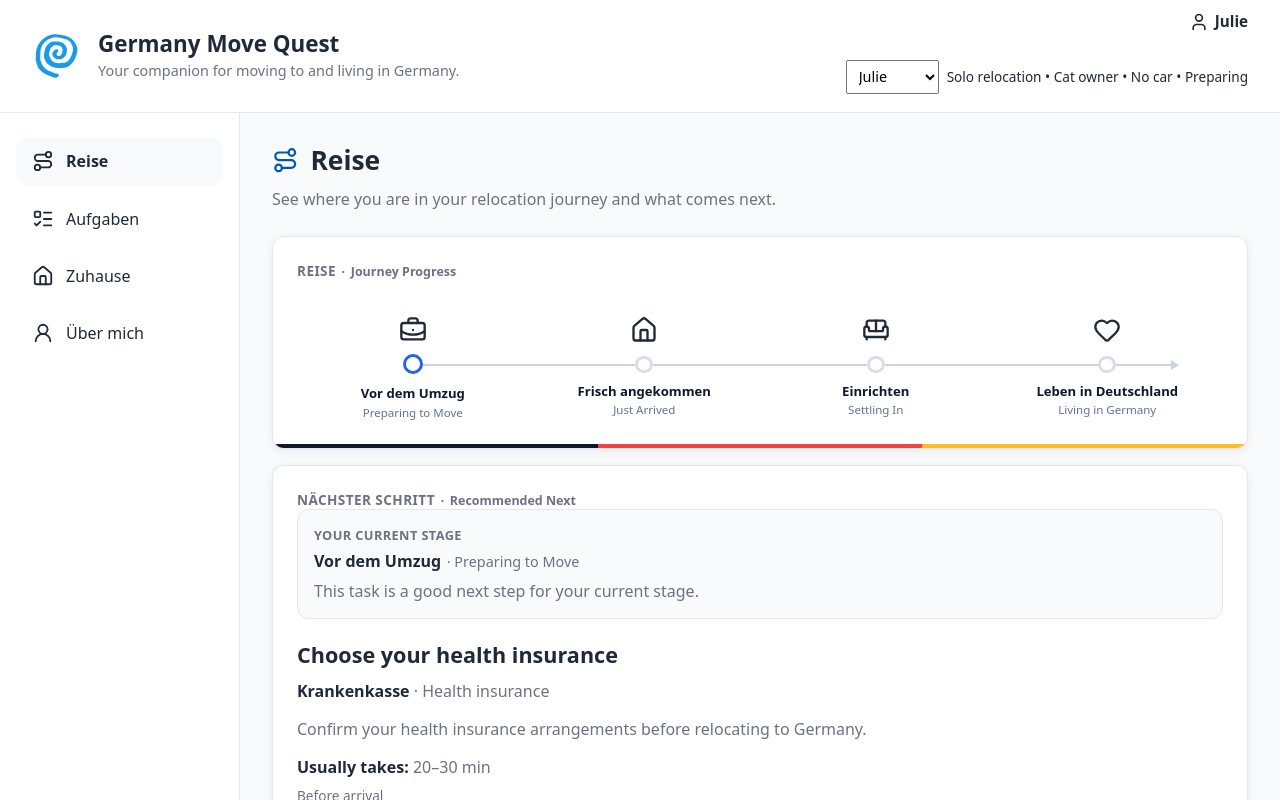
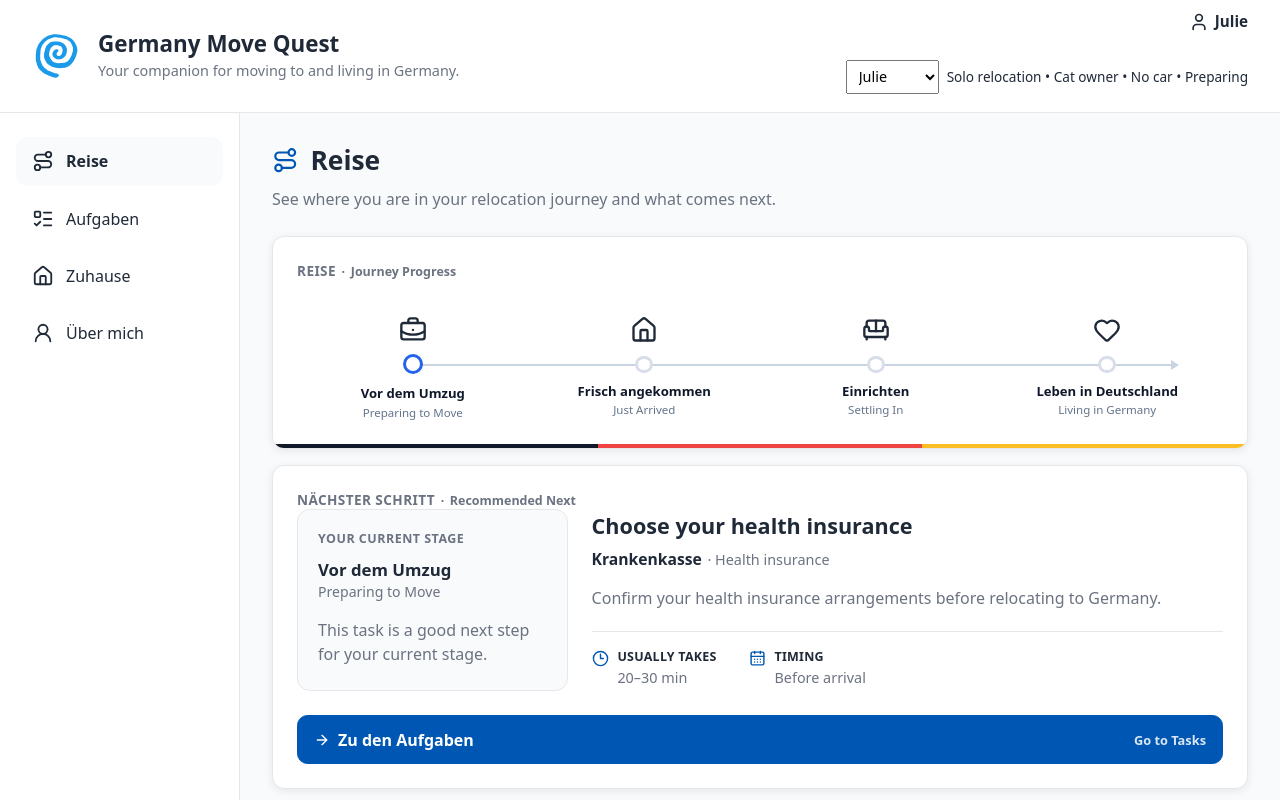
Before and after one commit to JHCairn/germany-move-quest, a React (Vite) app: page / in a window 1280 px wide. Both pictures are taken after a click on the button "Begin Your Journey". Shown: the top 800 px of the page. Built offline with nearby package versions, Linux system fonts and the light colour scheme.

Commit message:
dashboard redesign

```diff
--- a/src/components/dashboard/RecommendationCard.css
+++ b/src/components/dashboard/RecommendationCard.css
@@ -1,66 +1,124 @@
-.recommendation-stage {
-  margin-bottom: 1.5rem;
-  padding: 1rem;
+.recommendation-card {
+  overflow: hidden;
+}
+
+.recommendation-layout {
+  display: grid;
+  grid-template-columns: minmax(0, 3fr) minmax(0, 7fr);
+  gap: 1.5rem;
+}
+
+.recommendation-context {
+  align-self: stretch;
+  padding: 1.25rem;
 
   border: 1px solid var(--border);
-  border-radius: 0.75rem;
+  border-radius: 0.8rem;
 
   background: var(--background);
 }
 
-.recommendation-stage-label {
+.recommendation-panel-label {
   color: var(--text-light);
-  font-size: 0.8rem;
+  font-size: 0.78rem;
   font-weight: 700;
-  letter-spacing: 0.03em;
+  letter-spacing: 0.04em;
   text-transform: uppercase;
 }
 
 .recommendation-stage-name {
   display: flex;
+  flex-direction: column;
+  gap: 0.2rem;
+
+  margin-top: 0.75rem !important;
+}
+
+.recommendation-stage-name strong {
+  color: var(--text);
+  font-size: 1.05rem;
+  line-height: 1.25;
+}
+
+.recommendation-stage-name span {
+  color: var(--text-light);
+  font-size: 0.88rem;
+  line-height: 1.3;
+}
+
+.recommendation-context-copy {
+  margin-top: 1rem !important;
+  line-height: 1.55;
+}
+
+.recommendation-content {
+  min-width: 0;
+  padding: 0.25rem 0;
+}
+
+.recommendation-quest-name {
+  display: flex;
   align-items: baseline;
   flex-wrap: wrap;
   gap: 0.35rem;
 
-  margin-top: 0.35rem !important;
+  margin-top: 0.55rem !important;
 }
 
-.recommendation-stage-name strong {
+.recommendation-quest-name strong {
   color: var(--text);
-  font-size: 1rem;
+  font-size: 0.98rem;
 }
 
-.recommendation-stage-name span {
+.recommendation-quest-name span {
   color: var(--text-light);
   font-size: 0.9rem;
 }
 
-.recommendation-stage-context {
-  margin-top: 0.5rem !important;
+.recommendation-description {
+  max-width: 68ch;
+  margin-top: 1rem !important;
+  line-height: 1.6;
 }
 
-.recommendation-quest-summary strong {
-  color: var(--text);
+.recommendation-meta {
+  display: flex;
+  align-items: flex-start;
+  flex-wrap: wrap;
+  gap: 1rem 2rem;
+
+  margin-top: 1.25rem;
+  padding-top: 1rem;
+
+  border-top: 1px solid var(--border);
 }
 
-.recommendation-description {
-  margin-top: 1rem !important;
+.recommendation-meta-item {
+  display: flex;
+  align-items: flex-start;
+  gap: 0.55rem;
+
+  color: var(--text-light);
+  font-size: 0.9rem;
 }
 
-.recommendation-estimate {
-  margin-top: 1rem !important;
+.recommendation-meta-item svg {
+  flex: 0 0 auto;
+  margin-top: 0.1rem;
+  color: var(--primary);
 }
 
-.recommendation-estimate strong {
-  color: var(--text);
+.recommendation-meta-item span {
+  display: flex;
+  flex-direction: column;
+  gap: 0.15rem;
 }
 
-.recommendation-due-label {
-  display: block;
-  margin-top: 0.5rem;
-
-  color: var(--text-light);
-  font-size: 0.85rem;
+.recommendation-meta-item strong {
+  color: var(--text);
+  font-size: 0.78rem;
+  letter-spacing: 0.02em;
+  text-transform: uppercase;
 }
 
 .recommendation-button {
@@ -71,7 +129,7 @@
 
   width: 100%;
   margin-top: 1.5rem;
-  padding: 0.75rem 1rem;
+  padding: 0.8rem 1rem;
 
   border: 1px solid var(--primary);
   border-radius: 0.65rem;
@@ -111,7 +169,37 @@
   outline-offset: 2px;
 }
 
+.recommendation-empty {
+  display: grid;
+  gap: 0.6rem;
+  max-width: 68ch;
+}
+
+.recommendation-empty p {
+  line-height: 1.6;
+}
+
+@media (max-width: 760px) {
+  .recommendation-layout {
+    grid-template-columns: 1fr;
+    gap: 1rem;
+  }
+
+  .recommendation-content {
+    padding: 0;
+  }
+}
+
 @media (max-width: 480px) {
+  .recommendation-context {
+    padding: 1rem;
+  }
+
+  .recommendation-meta {
+    flex-direction: column;
+    gap: 0.85rem;
+  }
+
   .recommendation-button {
     align-items: flex-start;
     flex-direction: column;
--- a/src/components/dashboard/RecommendationCard.jsx
+++ b/src/components/dashboard/RecommendationCard.jsx
@@ -1,6 +1,10 @@
 import "./RecommendationCard.css";
 
-import { ArrowRight } from "lucide-react";
+import {
+  ArrowRight,
+  CalendarDays,
+  Clock3,
+} from "lucide-react";
 
 function RecommendationCard({
   quest,
@@ -17,16 +21,15 @@ function RecommendationCard({
           </span>
         </p>
 
+        <div className="recommendation-empty">
           <h2>You're all caught up.</h2>
 
           <p>
             You've completed everything we currently recommend.
-        </p>
-
-        <p className="recommendation-description">
             You can still explore your Aufgaben or update your
             information at any time.
           </p>
+        </div>
 
         <button
           type="button"
@@ -55,43 +58,62 @@ function RecommendationCard({
         </span>
       </p>
 
-      {currentStage && (
-        <div className="recommendation-stage">
-          <p className="recommendation-stage-label">
+      <div className="recommendation-layout">
+        <aside className="recommendation-context">
+          <p className="recommendation-panel-label">
             Your current stage
           </p>
 
+          {currentStage && (
+            <>
               <p className="recommendation-stage-name">
                 <strong>{currentStage.germanLabel}</strong>
-            <span>· {currentStage.englishLabel}</span>
+                <span>{currentStage.englishLabel}</span>
               </p>
 
-          <p className="recommendation-stage-context">
-            This task is a good next step for your current stage.
+              <p className="recommendation-context-copy">
+                This task is a good next step for your current
+                stage.
               </p>
-        </div>
+            </>
           )}
+        </aside>
 
+        <div className="recommendation-content">
           <h2>{quest.actionLabel}</h2>
 
-      <p className="recommendation-quest-summary">
+          <p className="recommendation-quest-name">
             <strong>{quest.title}</strong>
-        {quest.subtitle && <span> · {quest.subtitle}</span>}
+            {quest.subtitle && <span>· {quest.subtitle}</span>}
           </p>
 
           <p className="recommendation-description">
             {quest.description}
           </p>
 
-      <p className="recommendation-estimate">
-        <strong>Usually takes:</strong> {quest.estimatedTime}
-      </p>
+          <div className="recommendation-meta">
+            <div className="recommendation-meta-item">
+              <Clock3 size={17} aria-hidden="true" />
+
+              <span>
+                <strong>Usually takes</strong>
+                {quest.estimatedTime}
+              </span>
+            </div>
 
             {quest.dueLabel && (
-        <small className="recommendation-due-label">
+              <div className="recommendation-meta-item">
+                <CalendarDays size={17} aria-hidden="true" />
+
+                <span>
+                  <strong>Timing</strong>
                   {quest.dueLabel}
-        </small>
+                </span>
+              </div>
             )}
+          </div>
+        </div>
+      </div>
 
       <button
         type="button"
--- a/src/pages/JourneyPage.css
+++ b/src/pages/JourneyPage.css
@@ -18,10 +18,10 @@
 }
 
 .dashboard-card h2 {
-  margin: 0 0 0.75rem;
+  margin: 0;
   color: var(--text);
   font-size: 1.35rem;
-  line-height: 1.15;
+  line-height: 1.2;
 }
 
 .dashboard-card p {
@@ -35,7 +35,7 @@
   flex-wrap: wrap;
   gap: 0.35rem;
 
-  margin: 0 0 0.75rem;
+  margin: 0 0 1rem;
   color: var(--text-light);
   font-size: 0.85rem;
   font-weight: 700;
```
Also changed, not shown: 2 other files (tests, documents, lock files or other folders). Lines whose indentation alone changed are shown as unchanged.
